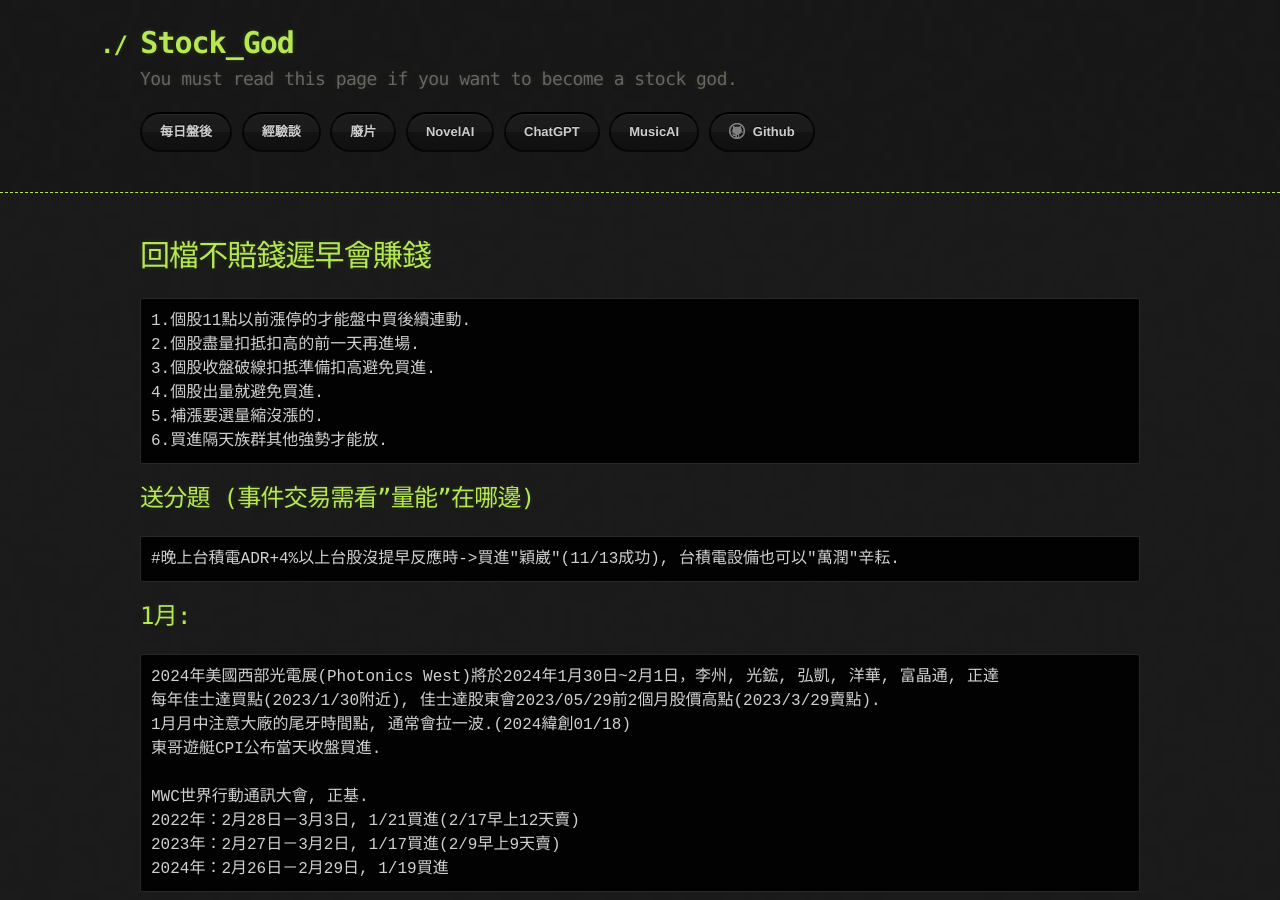
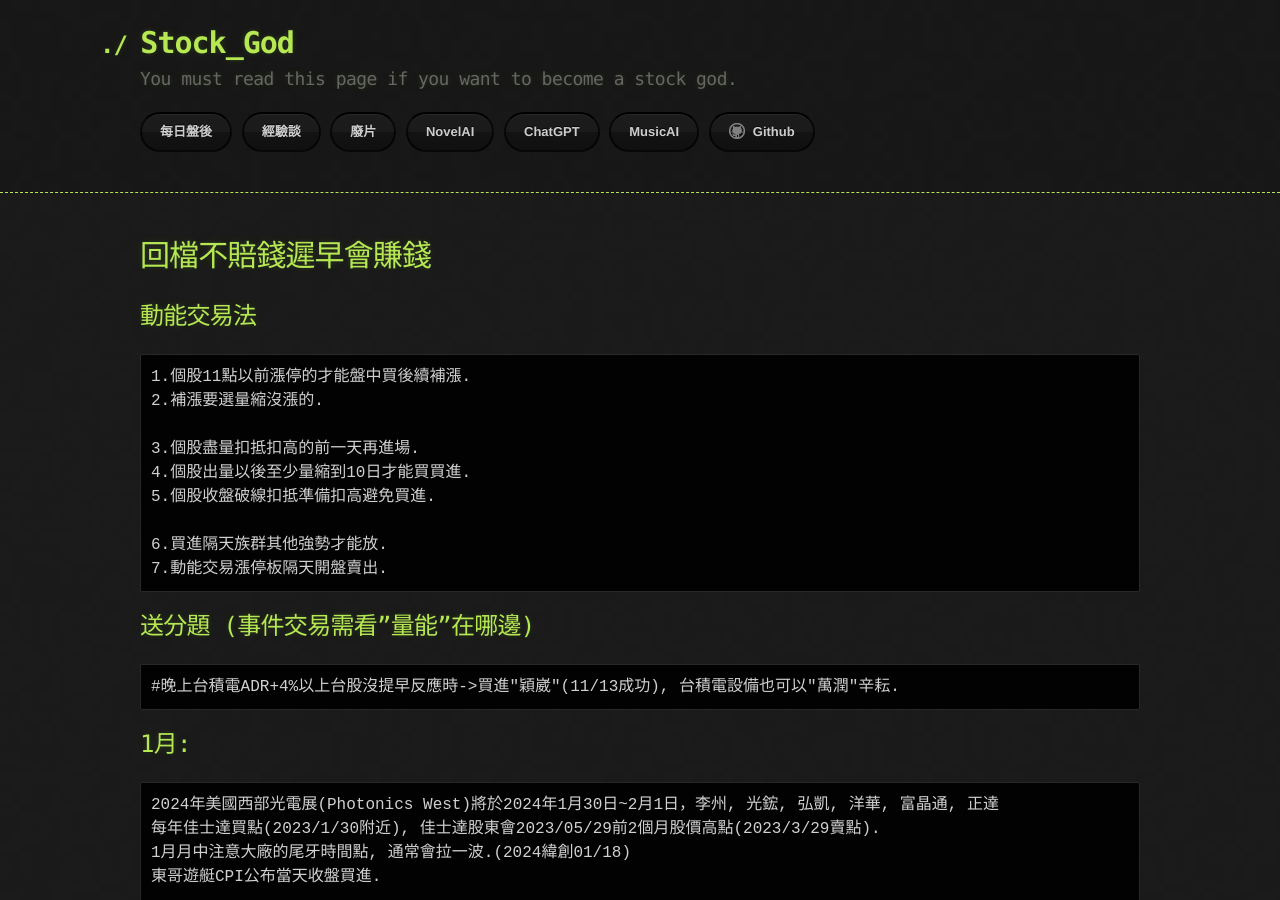
Before and after one commit to lepg5487/Stock_God, a Jekyll site: the page built from experience.md, in a window 1280 px wide and 900 px high. Built offline with Jekyll 4.4.1, drawn with Linux system fonts in a browser that asks for light colours; our own code applies the rules of GitHub Pages for plain Markdown files.

Commit message:
Update experience.md

````diff
--- a/experience.md
+++ b/experience.md
@@ -2,13 +2,17 @@
 layout: testlayouts
 ---
 # 回檔不賠錢遲早會賺錢
+## 動能交易法
 ```
-1.個股11點以前漲停的才能盤中買後續連動.
-2.個股盡量扣抵扣高的前一天再進場.
-3.個股收盤破線扣抵準備扣高避免買進.
-4.個股出量就避免買進.
-5.補漲要選量縮沒漲的.
+1.個股11點以前漲停的才能盤中買後續補漲.
+2.補漲要選量縮沒漲的.
+
+3.個股盡量扣抵扣高的前一天再進場.
+4.個股出量以後至少量縮到10日才能買買進.
+5.個股收盤破線扣抵準備扣高避免買進.
+
 6.買進隔天族群其他強勢才能放.
+7.動能交易漲停板隔天開盤賣出.
 ```
 ## 送分題 (事件交易需看"量能"在哪邊)
 ```
````
